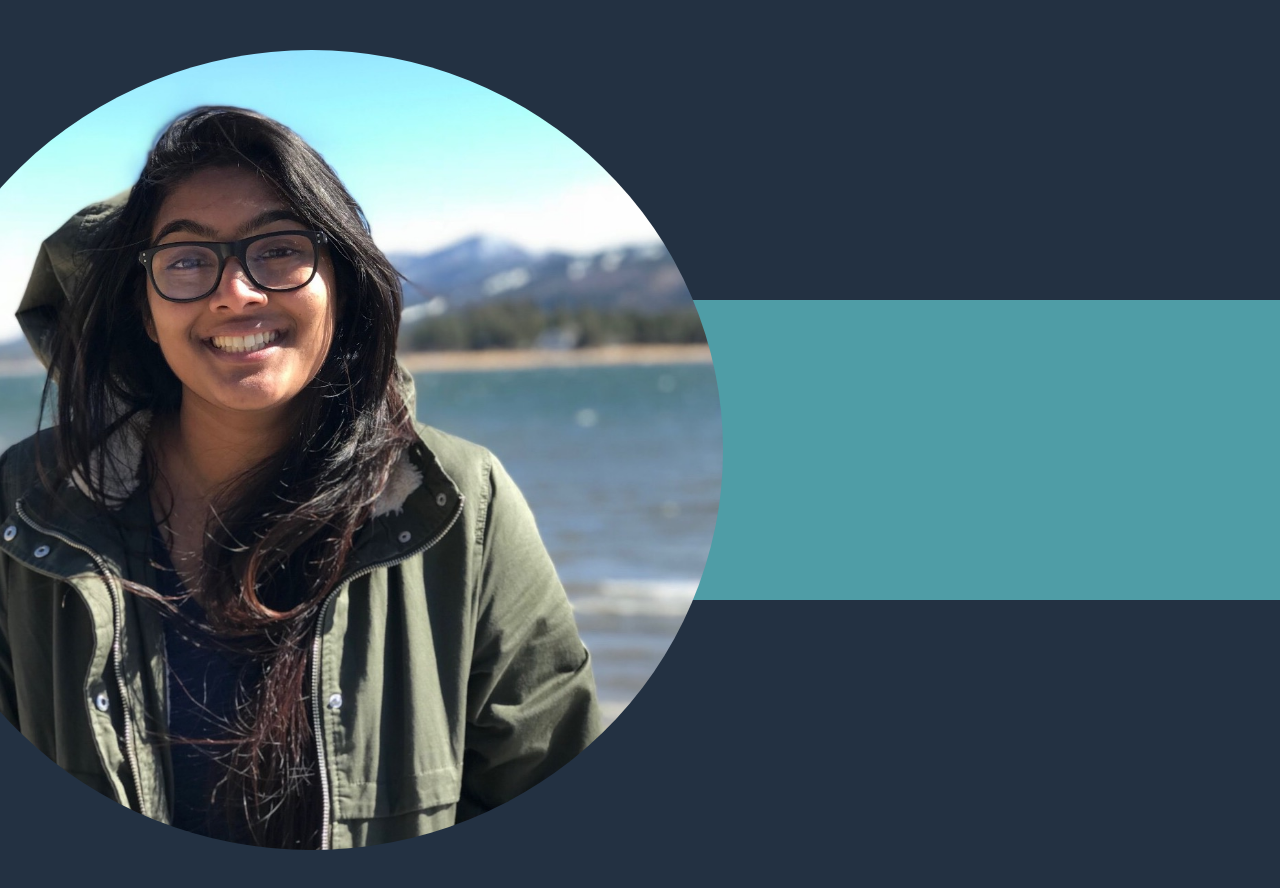
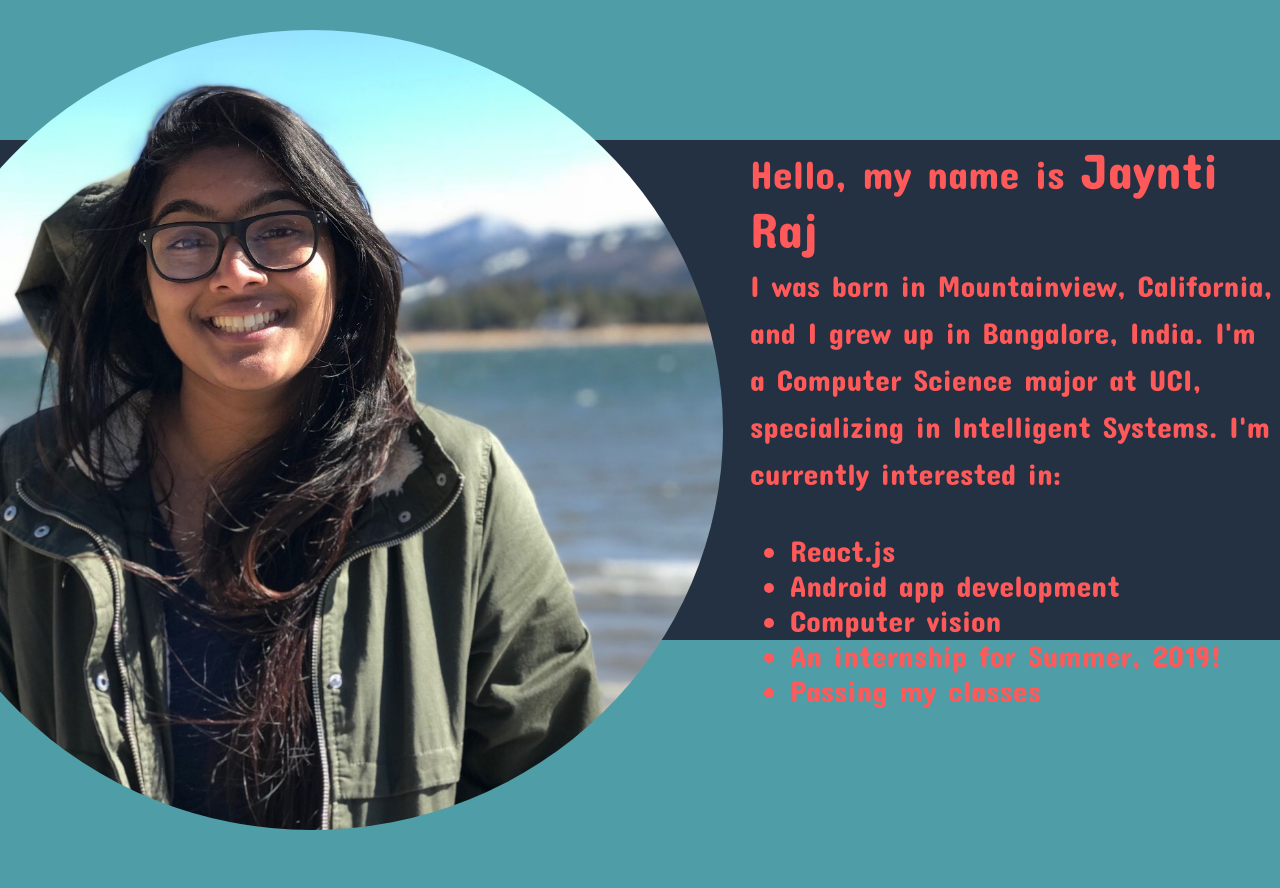
Before and after one commit to JayntiRaj/JayntiRaj.github.io, a plain HTML site: page index.html in a window 1280 px wide. After the commit the page ends 834 px from the top, so only its background shows below. Drawn offline with Linux system fonts and the light colour scheme; a web font is replaced by a local one.

Commit message:
Added intro paragraph

```diff
--- a/index.html
+++ b/index.html
@@ -3,6 +3,8 @@
     <head>
         <title>Jaynti Raj</title>
         <link href = "style.css" type = "text/css" rel = "stylesheet"/>
+        <link href="https://fonts.googleapis.com/css?family=BioRhyme:400,700,800" rel="stylesheet">
+        <link href="https://fonts.googleapis.com/css?family=Concert+One" rel="stylesheet">
     </head>
     <body>
         <div class="dark_blue stripe">
@@ -15,6 +17,26 @@
         </div>
         <div class="light_blue stripe">
 
+            <div class="intro">
+                <p>
+                    Hello, my name is <span class="name">Jaynti Raj</span>
+                </br>
+                    <span class="intro_para">
+                        I was born in Mountainview, California, and I grew up in Bangalore, India.
+                        I'm a Computer Science major at UCI, specializing in Intelligent Systems.
+                        I'm currently interested in:
+                        <ul>
+                            <li>React.js</li>
+                            <li>Android app development</li>
+                            <li>Computer vision</li>
+                            <li>An internship for Summer, 2019!</li>
+                            <li>Passing my classes</li>
+                        </ul>
+
+                    </span>
+                </p>
+            </div>
+
 
 
         </div>
--- a/style.css
+++ b/style.css
@@ -4,19 +4,20 @@
 
 
 .dark_blue {
-    background-color: #233142;
-    height: 300px;
+    background-color:  #4f9da6;
+    height: 100px;
     width: 100%
 }
 
 .light_blue {
-    background-color: #4f9da6;
-    height: 300px;
+    background-color:#233142;
+    height: 500px;
     width: 100%;
     margin-bottom: 0px;
 }
 
 body {
+    background-color:  #4f9da6;
     width: 100%;
     margin: 0;
     padding: 0;
@@ -24,6 +25,9 @@ body {
 
 p {
     align-content: center;
+    font-family: 'Concert One', cursive;
+    color: #ff5959;
+    font-size: 40px;
 }
 
 .me_img {
@@ -31,8 +35,26 @@ p {
 }
 
 img {
-    margin-top: 50px;
+    margin-top: 30px;
     border-radius: 50%;
     height: 800px;
     margin-left: -100px;
 }
+
+.intro {
+    margin-left: 750px;
+}
+
+.name {
+    font-size: 50px;
+}
+
+.intro_para {
+    font-size: 30px;
+}
+
+ul {
+    font-family: 'Concert One', cursive;
+    color: #ff5959;
+    font-size: 30px;
+}
```
